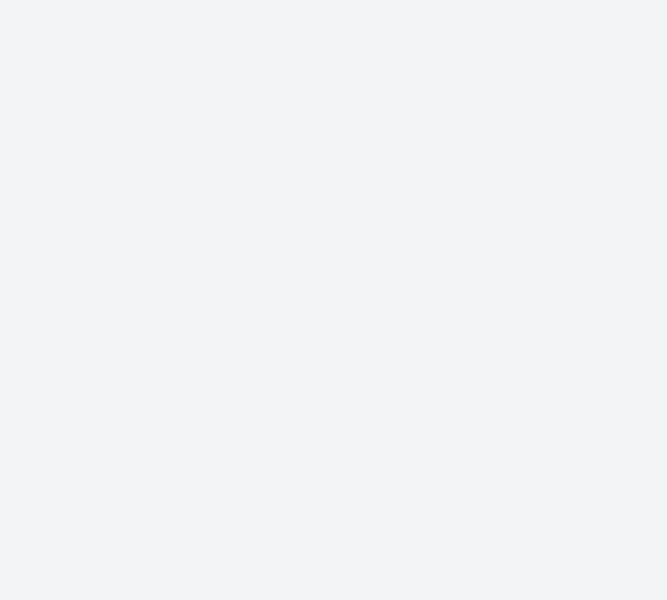
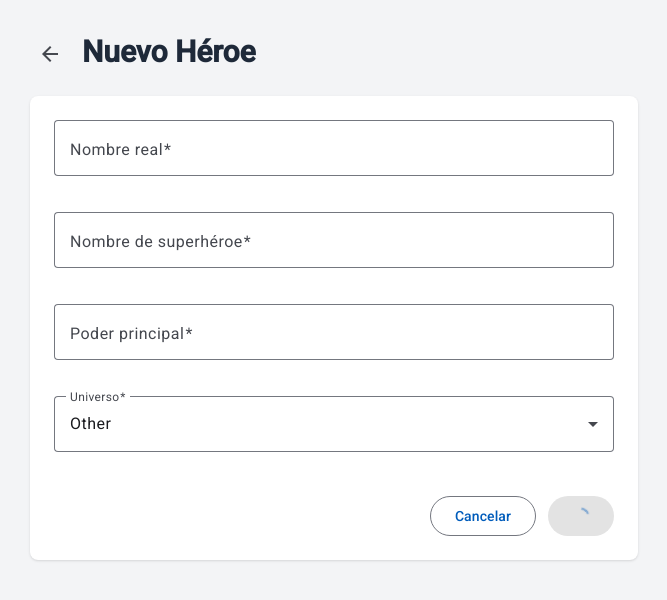
Before and after one commit to luisOrlandoBatista/RIU-Frontend-Luis-Orlando-Batista-Cejas, an Angular app: page /heroes/new in a window 1280 px wide. Before the commit this address led to /. Shown: the top 600 px of the page, without its empty margins (306-973 px from the left). Built offline with nearby package versions, Linux system fonts and the light colour scheme.

Commit message:
- Adicionar nuevo heroe

```diff
--- a/src/app/app.routes.ts
+++ b/src/app/app.routes.ts
@@ -7,6 +7,11 @@ export const routes: Routes = [
       import('./features/heroes/hero-list/hero-list.component').then(m => m.HeroListComponent),
   },
   {
+    path: 'heroes/new',
+    loadComponent: () =>
+      import('./features/heroes/hero-form/hero-form.component').then(m => m.HeroFormComponent),
+  },
+  {
     path: '',
     redirectTo: 'heroes',
     pathMatch: 'full',
--- a/src/app/core/services/hero.service.ts
+++ b/src/app/core/services/hero.service.ts
@@ -43,8 +43,12 @@ export class HeroService {
     return of({ data, total: filtered.length }).pipe(delay(SIMULATED_DELAY));
   }
 
+  generateId(): string {
+    return crypto.randomUUID();
+  }
+
   create(data: Hero): Observable<Hero> {
-    const newHero: Hero = { ...data, id: crypto.randomUUID() };
+    const newHero: Hero = { ...data, id: data.id ?? this.generateId() };
     this.heroes.update(current => [...current, newHero]);
     return of(newHero).pipe(delay(SIMULATED_DELAY));
   }
--- /dev/null
+++ b/src/app/features/heroes/hero-form/hero-form.component.html
@@ -0,0 +1,53 @@
+<div class="mx-auto max-w-2xl px-4 py-8 sm:px-6 lg:px-8">
+
+  <div class="mb-6 flex items-center gap-3">
+    <button mat-icon-button (click)="onCancel()">
+      <mat-icon>arrow_back</mat-icon>
+    </button>
+    <h1 class="text-3xl font-bold text-gray-800">Nuevo Héroe</h1>
+  </div>
+
+  <div class="rounded-lg bg-white p-6 shadow-sm">
+    <form [formGroup]="form" (ngSubmit)="onSubmit()" class="flex flex-col gap-4">
+
+      <mat-form-field appearance="outline">
+        <mat-label>Nombre real</mat-label>
+        <input matInput formControlName="name" placeholder="Ej: Peter Parker">
+      </mat-form-field>
+
+      <mat-form-field appearance="outline">
+        <mat-label>Nombre de superhéroe</mat-label>
+        <input matInput formControlName="heroName" placeholder="Ej: Spider-Man">
+      </mat-form-field>
+
+      <mat-form-field appearance="outline">
+        <mat-label>Poder principal</mat-label>
+        <input matInput formControlName="power" placeholder="Ej: Trepar paredes">
+      </mat-form-field>
+
+      <mat-form-field appearance="outline">
+        <mat-label>Universo</mat-label>
+        <mat-select formControlName="universe">
+          @for (universe of universes; track universe) {
+            <mat-option [value]="universe">{{ universe }}</mat-option>
+          }
+        </mat-select>
+      </mat-form-field>
+
+      <div class="flex justify-end gap-3 pt-2">
+        <button mat-stroked-button type="button" (click)="onCancel()">
+          Cancelar
+        </button>
+        <button mat-flat-button type="submit" [disabled]="form.invalid || isSaving()">
+          @if (isSaving() || true) {
+            <mat-spinner class="opacity-50" disabled diameter="18" />
+          } @else {
+            Guardar
+          }
+        </button>
+      </div>
+
+    </form>
+  </div>
+
+</div>
--- /dev/null
+++ b/src/app/features/heroes/hero-form/hero-form.component.scss
@@ -0,0 +1,3 @@
+mat-form-field {
+  width: 100%;
+}
--- /dev/null
+++ b/src/app/features/heroes/hero-form/hero-form.component.ts
@@ -0,0 +1,56 @@
+import {Component, inject, signal} from '@angular/core';
+import {FormControl, FormGroup, ReactiveFormsModule, Validators} from '@angular/forms';
+import { Router } from '@angular/router';
+import { MatButtonModule } from '@angular/material/button';
+import { MatFormFieldModule } from '@angular/material/form-field';
+import { MatInputModule } from '@angular/material/input';
+import { MatSelectModule } from '@angular/material/select';
+import { MatIconModule } from '@angular/material/icon';
+import { MatProgressSpinnerModule } from '@angular/material/progress-spinner';
+
+import { HeroService } from '../../../core/services/hero.service';
+import { Hero, Universe } from '../../../models/hero.model';
+
+@Component({
+  selector: 'app-hero-form',
+  imports: [
+    ReactiveFormsModule,
+    MatButtonModule,
+    MatFormFieldModule,
+    MatInputModule,
+    MatSelectModule,
+    MatIconModule,
+    MatProgressSpinnerModule,
+  ],
+  templateUrl: './hero-form.component.html',
+  styleUrl: './hero-form.component.scss',
+})
+export class HeroFormComponent {
+  private readonly heroService = inject(HeroService);
+  private readonly router = inject(Router);
+  readonly universes = Object.values(Universe);
+
+  readonly isSaving = signal(false);
+
+  readonly form = new FormGroup({
+    id: new FormControl(''),
+    name: new FormControl('', { nonNullable: true, validators: Validators.required }),
+    heroName: new FormControl('', { nonNullable: true, validators: Validators.required }),
+    power: new FormControl('', { nonNullable: true, validators: Validators.required }),
+    universe: new FormControl(Universe.OTHER, { nonNullable: true, validators: Validators.required }),
+  });
+
+  onSubmit(): void {
+    if (this.form.invalid) return;
+    this.isSaving.set(true);
+    const heroData: Hero = { ...this.form.getRawValue(), id: this.heroService.generateId()};
+    this.heroService.create(heroData).subscribe(() => {
+      this.isSaving.set(false);
+      this.router.navigate(['/heroes']);
+    });
+  }
+
+  onCancel(): void {
+    this.router.navigate(['/heroes']);
+  }
+}
--- a/src/app/features/heroes/hero-list/hero-list.component.html
+++ b/src/app/features/heroes/hero-list/hero-list.component.html
@@ -1,6 +1,12 @@
 <div class="mx-auto container container-lg max-w-6xl px-4 py-8 sm:px-6 lg:px-8">
 
-  <h1 class="mb-6 text-3xl font-bold mt-4 text-gray-800">Super Héroes</h1>
+  <div class="mb-6 flex items-center justify-between">
+    <h1 class="text-3xl font-bold text-gray-800">Super Héroes</h1>
+    <button mat-flat-button (click)="newHero()">
+      <mat-icon>add</mat-icon>
+      Nuevo héroe
+    </button>
+  </div>
 
   <div class="mb-4">
     <mat-form-field appearance="outline" class="w-full">
--- a/src/app/features/heroes/hero-list/hero-list.component.ts
+++ b/src/app/features/heroes/hero-list/hero-list.component.ts
@@ -1,5 +1,6 @@
 import { Component, inject, OnInit, signal } from '@angular/core';
 import { FormControl, ReactiveFormsModule } from '@angular/forms';
+import { Router } from '@angular/router';
 import { debounceTime, distinctUntilChanged } from 'rxjs';
 import { MatTableModule } from '@angular/material/table';
 import { MatPaginatorModule, PageEvent } from '@angular/material/paginator';
@@ -29,6 +30,7 @@ import { Hero } from '../../../models/hero.model';
 })
 export class HeroListComponent implements OnInit {
   private readonly heroService = inject(HeroService);
+  private readonly router = inject(Router);
 
   readonly heroes = signal<Hero[]>([]);
   readonly isLoading = signal(true);
@@ -50,21 +52,25 @@ export class HeroListComponent implements OnInit {
       distinctUntilChanged(),
     ).subscribe(term => {
       this.currentPage = 0;
-      this.fetchHeroes(term ?? '');
+      this.getHeroes(term ?? '');
     });
   }
 
   onPageChange(event: PageEvent): void {
     this.currentPage = event.pageIndex;
     this.currentPageSize = event.pageSize;
-    this.fetchHeroes(this.searchControl.value ?? '');
+    this.getHeroes(this.searchControl.value ?? '');
+  }
+
+  newHero(): void {
+    this.router.navigate(['/heroes/new']);
   }
 
   private loadHeroes(): void {
-    this.fetchHeroes('');
+    this.getHeroes();
   }
 
-  private fetchHeroes(term: string): void {
+  private getHeroes(term: string = ''): void {
     this.isLoading.set(true);
     this.heroService.search(term, this.currentPage, this.currentPageSize).subscribe(result => {
       this.heroes.set(result.data);
```
